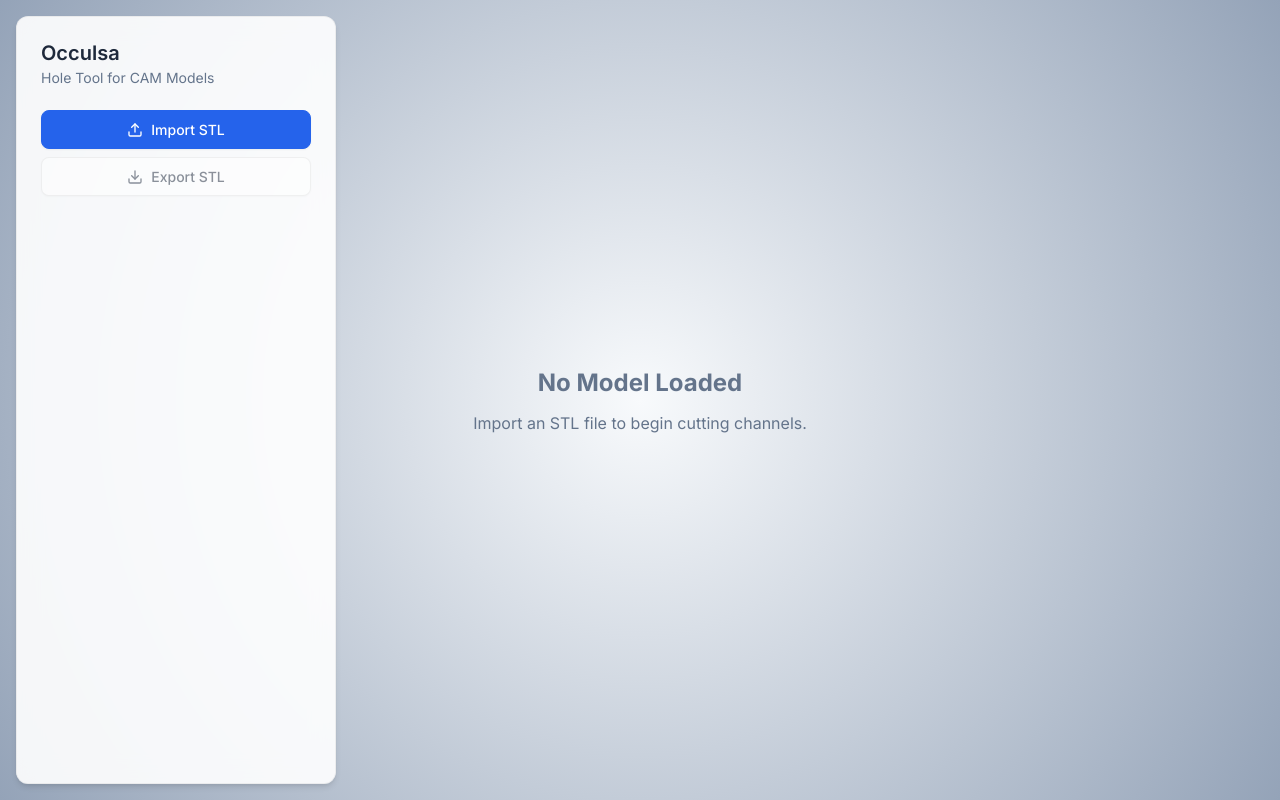
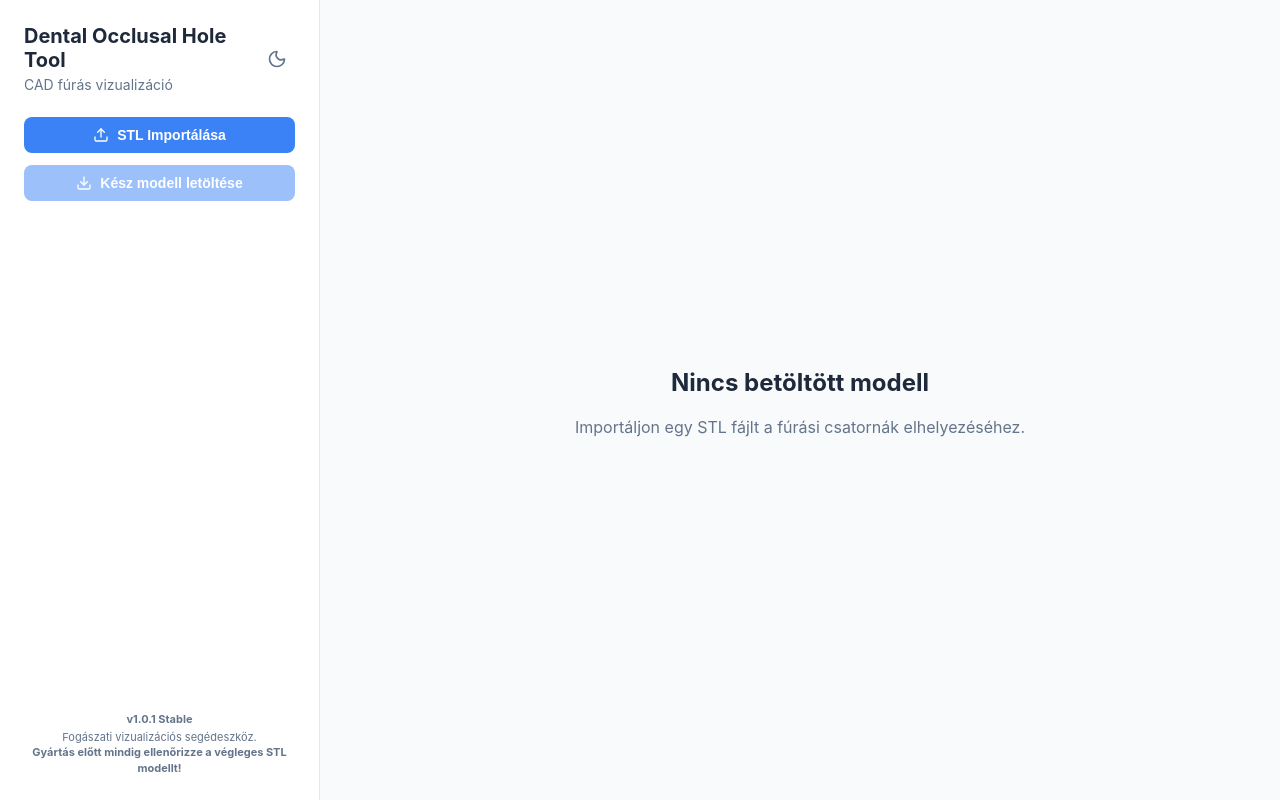
Before and after one commit to droberto87/Dental-Occlusal-Hole-Tool, a React (Vite) app in the folder frontend/: page / in a window 1280 px wide. Built offline with nearby package versions, Linux system fonts and the light colour scheme.

Commit message:
UI: Added Dark Mode, premium slider, and version footer. Fixed typos and translated UI.

```diff
--- a/frontend/src/App.jsx
+++ b/frontend/src/App.jsx
@@ -4,20 +4,28 @@ import Viewport3D from './components/Viewport3D';
 import useStore from './store/useStore';
 
 function App() {
-  const { activeModelId } = useStore();
+  const { activeModelId, darkMode } = useStore();
+
   return (
-    <>
+    <div className={`app-container ${darkMode ? 'dark' : ''}`}>
       <Sidebar />
-      <div className="viewport-container">
+      <div className="viewport-container" style={{ flex: 1, position: 'relative' }}>
         {!activeModelId && (
-          <div className="empty-state">
-            <h2>No Model Loaded</h2>
-            <p>Import an STL file to begin cutting channels.</p>
+          <div className="empty-state" style={{
+            position: 'absolute',
+            top: '50%',
+            left: '50%',
+            transform: 'translate(-50%, -50%)',
+            textAlign: 'center',
+            color: 'var(--text-secondary)'
+          }}>
+            <h2 style={{ color: 'var(--text-primary)' }}>Nincs betöltött modell</h2>
+            <p>Importáljon egy STL fájlt a fúrási csatornák elhelyezéséhez.</p>
           </div>
         )}
         {activeModelId && <Viewport3D />}
       </div>
-    </>
+    </div>
   );
 }
 
--- a/frontend/src/components/Sidebar.jsx
+++ b/frontend/src/components/Sidebar.jsx
@@ -1,6 +1,6 @@
 import React, { useRef, useState } from 'react';
 import useStore from '../store/useStore';
-import { Upload, Download, Undo, Redo, Plus, MousePointerClick, Trash2 } from 'lucide-react';
+import { Upload, Download, Undo, Redo, Plus, MousePointerClick, Trash2, Sun, Moon } from 'lucide-react';
 import { parseSTLWithAttributes, exportSTLWithAttributes } from '../utils/stlParser';
 import { processCSG } from '../utils/csgProcessor';
 
@@ -10,7 +10,8 @@ export default function Sidebar() {
     defaultDiameter, setDefaultDiameter,
     setIsEditing, placementStep, isEditing,
     undo, redo, historyIndex, history,
-    updateChannel, removeChannel
+    updateChannel, removeChannel,
+    darkMode, toggleDarkMode
   } = useStore();
 
   const activeModel = models.find(m => m.id === activeModelId);
@@ -30,16 +31,11 @@ export default function Sidebar() {
       try {
         const arrayBuffer = await file.arrayBuffer();
         const { geometry, headerBytes } = parseSTLWithAttributes(arrayBuffer);
-
-        // Generate a unique ID for the model
         const modelId = `model-${Date.now()}`;
-
-        // Add to store
         useStore.getState().setModel(modelId, geometry, headerBytes);
-
       } catch (error) {
         console.error("Failed to parse STL:", error);
-        alert("Failed to parse STL file.");
+        alert("Hiba történt az STL beolvasása során.");
       }
     }
   };
@@ -50,39 +46,62 @@ export default function Sidebar() {
 
     setIsExporting(true);
     try {
-      // 1. Process CSG
       const finalGeometry = await processCSG(activeModel.geometry, activeModel.channels);
-
-      // 2. Export to STL
       const blob = exportSTLWithAttributes(finalGeometry, activeModel.originalStlData);
-
-      // 3. Trigger Download
       const url = URL.createObjectURL(blob);
       const a = document.createElement('a');
       a.href = url;
-      a.download = `cut_model_${Date.now()}.stl`;
+      a.download = `dental_model_${Date.now()}.stl`;
       document.body.appendChild(a);
       a.click();
       document.body.removeChild(a);
       URL.revokeObjectURL(url);
     } catch (error) {
       console.error("Export failed:", error);
-      alert("Failed to export model.");
+      alert("Hiba történt az exportálás során.");
     } finally {
       setIsExporting(false);
     }
   };
 
   return (
-    <div className="sidebar glass-panel">
-      <div className="sidebar-header">
-        <h1>Occulsa</h1>
-        <p>Hole Tool for CAM Models</p>
+    <div className="sidebar" style={{
+      width: '320px',
+      backgroundColor: 'var(--panel-bg)',
+      borderRight: '1px solid var(--border-color)',
+      display: 'flex',
+      flexDirection: 'column',
+      padding: '24px',
+      boxSizing: 'border-box',
+      zIndex: 10
+    }}>
+      <div className="sidebar-header" style={{ marginBottom: '24px', display: 'flex', justifyContent: 'space-between', alignItems: 'center' }}>
+        <div>
+          <h2 style={{ margin: 0, fontSize: '1.25rem', fontWeight: 'bold', color: 'var(--text-primary)' }}>
+            Dental Occlusal Hole Tool
+          </h2>
+          <p style={{ margin: '4px 0 0 0', fontSize: '0.875rem', color: 'var(--text-secondary)' }}>
+            CAD fúrás vizualizáció
+          </p>
+        </div>
+        <button
+          onClick={toggleDarkMode}
+          style={{
+            background: 'none', border: 'none', color: 'var(--text-secondary)',
+            cursor: 'pointer', padding: '8px', borderRadius: '50%',
+            display: 'flex', alignItems: 'center', justifyContent: 'center',
+            transition: 'background-color 0.2s'
+          }}
+          onMouseEnter={(e) => e.currentTarget.style.backgroundColor = 'var(--card-bg)'}
+          onMouseLeave={(e) => e.currentTarget.style.backgroundColor = 'transparent'}
+        >
+          {darkMode ? <Sun size={20} /> : <Moon size={20} />}
+        </button>
       </div>
 
-      <div className="control-group">
-        <button className="btn btn-primary" onClick={handleImportClick}>
-          <Upload size={16} /> Import STL
+      <div style={{ display: 'flex', flexDirection: 'column', gap: '12px' }}>
+        <button className="btn" onClick={handleImportClick} style={{ width: '100%' }}>
+          <Upload size={16} /> STL Importálása
         </button>
         <input
           type="file"
@@ -92,31 +111,37 @@ export default function Sidebar() {
           onChange={handleFileChange}
         />
 
-        <button className="btn" disabled={!activeModelId || isExporting} onClick={handleExportClick}>
-          <Download size={16} /> {isExporting ? 'Exporting...' : 'Export STL'}
+        <button className="btn" disabled={!activeModelId || isExporting} onClick={handleExportClick} style={{ width: '100%' }}>
+          <Download size={16} /> {isExporting ? 'Exportálás...' : 'Kész modell letöltése'}
         </button>
       </div>
 
       {activeModelId && (
         <>
-          <hr style={{ border: 'none', borderTop: '1px solid var(--border-color)', margin: '16px 0' }} />
+          <hr style={{ border: 'none', borderTop: '1px solid var(--border-color)', margin: '24px 0' }} />
 
-          <div className="control-group">
+          <div style={{ marginBottom: '20px' }}>
             <button
-              className={`btn ${isEditing ? '' : 'btn-primary'}`}
+              className="btn"
               onClick={() => setIsEditing(!isEditing)}
-              style={{ background: isEditing ? 'rgba(255,255,255,0.1)' : undefined }}
+              style={{
+                width: '100%',
+                backgroundColor: isEditing ? 'var(--text-secondary)' : 'var(--accent-color)',
+                opacity: isEditing ? 0.8 : 1
+              }}
             >
               {isEditing ? (
-                <><MousePointerClick size={16} /> Click on Model to Pierce</>
+                <><MousePointerClick size={16} /> Kattintson a modellre</>
               ) : (
-                <><Plus size={16} /> Add Channel</>
+                <><Plus size={16} /> Új furat elhelyezése</>
               )}
             </button>
           </div>
 
-          <div className="control-group">
-            <label>Diameter ({currentDiameter.toFixed(1)} mm){activeChannel ? ' — active channel' : ' — new channels'}</label>
+          <div style={{ marginBottom: '24px' }}>
+            <label style={{ display: 'block', fontSize: '13px', fontWeight: '500', marginBottom: '8px', color: 'var(--text-secondary)' }}>
+              Átmérő: {currentDiameter.toFixed(1)} mm
+            </label>
             <input
               type="range"
               min="1.0"
@@ -135,8 +160,10 @@ export default function Sidebar() {
             />
           </div>
 
-          <div className="control-group" style={{ flex: 1, display: 'flex', flexDirection: 'column', minHeight: 0 }}>
-            <h4 style={{ margin: '0 0 8px 0', fontSize: '13px', color: '#475569' }}>Holes ({activeModel.channels.length})</h4>
+          <div style={{ flex: 1, display: 'flex', flexDirection: 'column', minHeight: 0 }}>
+            <h4 style={{ margin: '0 0 12px 0', fontSize: '13px', color: 'var(--text-primary)' }}>
+              Furatok listája ({activeModel.channels.length})
+            </h4>
             <div style={{ display: 'flex', flexDirection: 'column', gap: '8px', overflowY: 'auto', paddingRight: '4px' }}>
               {activeModel.channels.map((ch, idx) => {
                 const isActive = activeChannelId === ch.id;
@@ -145,22 +172,22 @@ export default function Sidebar() {
                     key={ch.id}
                     onClick={() => useStore.setState({ activeChannelId: ch.id })}
                     style={{
-                      padding: '10px',
-                      borderRadius: '8px',
-                      border: `2px solid ${isActive ? '#3b82f6' : '#e2e8f0'}`,
-                      backgroundColor: isActive ? '#eff6ff' : '#f8fafc',
+                      padding: '12px',
+                      borderRadius: '10px',
+                      border: `2px solid ${isActive ? 'var(--card-active-border)' : 'var(--border-color)'}`,
+                      backgroundColor: isActive ? 'var(--card-active-bg)' : 'var(--card-bg)',
                       display: 'flex',
                       justifyContent: 'space-between',
                       alignItems: 'center',
                       cursor: 'pointer',
-                      transition: 'all 0.2s'
+                      transition: 'all 0.15s ease'
                     }}
                   >
                     <div>
-                      <div style={{ fontWeight: '600', fontSize: '13px', color: isActive ? '#1e40af' : '#334155' }}>
-                        Hole #{idx + 1}
+                      <div style={{ fontWeight: '600', fontSize: '13px', color: isActive ? 'var(--accent-color)' : 'var(--text-primary)' }}>
+                        Furat #{idx + 1}
                       </div>
-                      <div style={{ fontSize: '12px', color: '#64748b', marginTop: '2px' }}>
+                      <div style={{ fontSize: '12px', color: 'var(--text-secondary)', marginTop: '2px' }}>
                         Ø {ch.diameter.toFixed(1)} mm
                       </div>
                     </div>
@@ -171,9 +198,8 @@ export default function Sidebar() {
                       }}
                       style={{
                         background: 'none', border: 'none', color: '#ef4444',
-                        cursor: 'pointer', padding: '6px', borderRadius: '4px'
+                        cursor: 'pointer', padding: '6px', opacity: 0.8
                       }}
-                      title="Delete hole"
                     >
                       <Trash2 size={16} />
                     </button>
@@ -183,16 +209,27 @@ export default function Sidebar() {
             </div>
           </div>
 
-          <div className="flex-row" style={{ marginTop: 'auto', paddingTop: '12px' }}>
-            <button className="btn" style={{ flex: 1 }} onClick={undo} disabled={historyIndex <= 0}>
-              <Undo size={16} /> Undo
+          <div style={{ display: 'flex', gap: '8px', marginTop: '20px', paddingTop: '16px', borderTop: '1px solid var(--border-color)' }}>
+            <button className="btn" style={{ flex: 1, backgroundColor: 'var(--border-color)', color: 'var(--text-primary)' }}
+                    onClick={undo} disabled={historyIndex <= 0}>
+              <Undo size={14} /> Vissza
             </button>
-            <button className="btn" style={{ flex: 1 }} onClick={redo} disabled={historyIndex >= history.length - 1}>
-              <Redo size={16} /> Redo
+            <button className="btn" style={{ flex: 1, backgroundColor: 'var(--border-color)', color: 'var(--text-primary)' }}
+                    onClick={redo} disabled={historyIndex >= history.length - 1}>
+              <Redo size={14} /> Előre
             </button>
           </div>
         </>
       )}
+
+      {/* Footer / Disclaimer */}
+      <div style={{ marginTop: 'auto', paddingTop: '24px', fontSize: '11px', color: 'var(--text-secondary)', textAlign: 'center' }}>
+        <div style={{ fontWeight: 'bold', marginBottom: '4px' }}>v1.0.1 Stable</div>
+        <p style={{ margin: 0, lineHeight: '1.4' }}>
+          Fogászati vizualizációs segédeszköz.<br/>
+          <strong>Gyártás előtt mindig ellenőrizze a végleges STL modellt!</strong>
+        </p>
+      </div>
     </div>
   );
 }
--- a/frontend/src/index.css
+++ b/frontend/src/index.css
@@ -1,183 +1,122 @@
-@import url('https://fonts.googleapis.com/css2?family=Inter:wght@300;400;500;600;700&display=swap');
-
 :root {
-  --bg-dark: #f0f2f5;
-  --bg-panel: rgba(255, 255, 255, 0.8);
+  --bg-color: #f8fafc;
+  --panel-bg: #ffffff;
   --text-primary: #1e293b;
   --text-secondary: #64748b;
-  --accent: #2563eb;
-  --accent-hover: #1d4ed8;
-  --accent-glow: rgba(37, 99, 235, 0.2);
-  --border-color: rgba(0, 0, 0, 0.1);
+  --accent-color: #3b82f6;
+  --border-color: #e2e8f0;
+  --card-bg: #f8fafc;
+  --card-active-bg: #eff6ff;
+  --card-active-border: #3b82f6;
+  --input-bg: #ffffff;
 }
 
-* {
-  box-sizing: border-box;
-  margin: 0;
-  padding: 0;
-  font-family: 'Inter', sans-serif;
+@media (prefers-color-scheme: dark) {
+  .app-container:not(.dark-off) {
+    --bg-color: #0f172a;
+    --panel-bg: #1e293b;
+    --text-primary: #f1f5f9;
+    --text-secondary: #94a3b8;
+    --accent-color: #60a5fa;
+    --border-color: #334155;
+    --card-bg: #0f172a;
+    --card-active-bg: #1e3a8a;
+    --card-active-border: #60a5fa;
+    --input-bg: #334155;
+  }
+}
+
+.app-container.dark {
+  --bg-color: #0f172a;
+  --panel-bg: #1e293b;
+  --text-primary: #f1f5f9;
+  --text-secondary: #94a3b8;
+  --accent-color: #60a5fa;
+  --border-color: #334155;
+  --card-bg: #0f172a;
+  --card-active-bg: #1e3a8a;
+  --card-active-border: #60a5fa;
+  --input-bg: #334155;
 }
 
 body {
-  background-color: #cbd5e1;
+  margin: 0;
+  font-family: 'Inter', -apple-system, BlinkMacSystemFont, 'Segoe UI', Roboto, sans-serif;
+  background-color: var(--bg-color);
   color: var(--text-primary);
-  height: 100vh;
-  width: 100vw;
   overflow: hidden;
-  /* Vignette effect: lighter center, darker corners */
-  background-image: radial-gradient(circle, #f8fafc 0%, #94a3b8 100%);
+  transition: background-color 0.3s, color 0.3s;
 }
 
-#root {
-  height: 100%;
+.app-container {
   display: flex;
+  width: 100vw;
+  height: 100vh;
 }
 
-/* Glassmorphism Panel */
-.glass-panel {
-  background: var(--bg-panel);
-  backdrop-filter: blur(12px);
-  -webkit-backdrop-filter: blur(12px);
-  border: 1px solid var(--border-color);
-  border-radius: 12px;
-  box-shadow: 0 4px 6px -1px rgba(0, 0, 0, 0.1), 0 2px 4px -1px rgba(0, 0, 0, 0.06);
+/* Premium Slider Styling */
+input[type=range] {
+  -webkit-appearance: none;
+  width: 100%;
+  background: transparent;
 }
 
-/* Sidebar Specifics */
-.sidebar {
-  width: 320px;
-  height: calc(100vh - 32px);
-  margin: 16px;
-  display: flex;
-  flex-direction: column;
-  padding: 24px;
-  z-index: 10;
-  position: absolute;
-  left: 0;
-  top: 0;
-  background: rgba(255, 255, 255, 0.9);
-  border: 1px solid rgba(0, 0, 0, 0.05);
+input[type=range]:focus {
+  outline: none;
 }
 
-.sidebar-header {
-  margin-bottom: 24px;
+input[type=range]::-webkit-slider-runnable-track {
+  width: 100%;
+  height: 6px;
+  cursor: pointer;
+  background: var(--border-color);
+  border-radius: 3px;
+  border: none;
 }
 
-.sidebar-header h1 {
-  font-size: 1.25rem;
-  font-weight: 600;
-  color: var(--text-primary);
-  display: flex;
-  align-items: center;
-  gap: 8px;
+input[type=range]::-webkit-slider-thumb {
+  height: 18px;
+  width: 18px;
+  border-radius: 50%;
+  background: var(--accent-color);
+  cursor: pointer;
+  -webkit-appearance: none;
+  margin-top: -6px;
+  box-shadow: 0 1px 3px rgba(0,0,0,0.2);
+  border: 2px solid var(--panel-bg);
+  transition: transform 0.1s ease;
 }
 
-.sidebar-header p {
-  font-size: 0.875rem;
-  color: var(--text-secondary);
-  margin-top: 4px;
+input[type=range]:active::-webkit-slider-thumb {
+  transform: scale(1.2);
 }
 
-.control-group {
-  margin-bottom: 20px;
-  display: flex;
-  flex-direction: column;
-  gap: 8px;
-}
-
-.control-group label {
-  font-size: 0.875rem;
-  font-weight: 500;
-  color: var(--text-secondary);
-}
-
-/* Buttons */
 .btn {
-  display: flex;
+  display: inline-flex;
   align-items: center;
   justify-content: center;
   gap: 8px;
   padding: 10px 16px;
+  background-color: var(--accent-color);
+  color: white;
+  border: none;
   border-radius: 8px;
-  border: 1px solid var(--border-color);
-  background: white;
-  color: var(--text-primary);
-  font-size: 0.875rem;
-  font-weight: 500;
+  font-weight: 600;
   cursor: pointer;
-  transition: all 0.2s ease;
-  box-shadow: 0 1px 2px rgba(0,0,0,0.05);
+  transition: all 0.2s;
+  font-size: 14px;
 }
 
-.btn:hover {
-  background: #f8fafc;
-  border-color: rgba(0, 0, 0, 0.2);
+.btn:hover:not(:disabled) {
+  filter: brightness(1.1);
+  transform: translateY(-1px);
 }
 
-.btn-primary {
-  background: var(--accent);
-  border-color: var(--accent);
-  color: white;
-}
-
-.btn-primary:hover {
-  background: var(--accent-hover);
-  border-color: var(--accent-hover);
-  box-shadow: 0 0 12px var(--accent-glow);
+.btn:active:not(:disabled) {
+  transform: translateY(0);
 }
 
 .btn:disabled {
   opacity: 0.5;
   cursor: not-allowed;
 }
-
-/* Range Input */
-input[type=range] {
-  -webkit-appearance: none;
-  width: 100%;
-  background: transparent;
-}
-
-input[type=range]::-webkit-slider-thumb {
-  -webkit-appearance: none;
-  height: 16px;
-  width: 16px;
-  border-radius: 50%;
-  background: var(--accent);
-  cursor: pointer;
-  margin-top: -6px;
-  box-shadow: 0 0 8px var(--accent-glow);
-}
-
-input[type=range]::-webkit-slider-runnable-track {
-  width: 100%;
-  height: 4px;
-  cursor: pointer;
-  background: rgba(255, 255, 255, 0.1);
-  border-radius: 2px;
-}
-
-.viewport-container {
-  flex: 1;
-  height: 100%;
-  position: relative;
-}
-
-.empty-state {
-  position: absolute;
-  top: 50%;
-  left: 50%;
-  transform: translate(-50%, -50%);
-  display: flex;
-  flex-direction: column;
-  align-items: center;
-  gap: 16px;
-  color: var(--text-secondary);
-  pointer-events: none;
-}
-
-/* Utility */
-.flex-row {
-  display: flex;
-  gap: 8px;
-}
--- a/frontend/src/store/useStore.js
+++ b/frontend/src/store/useStore.js
@@ -12,6 +12,8 @@ const useStore = create((set, get) => ({
   tempStartPoint: null,
   tempEndPoint: null,
   defaultDiameter: 3.0,
+  darkMode: false,
+  toggleDarkMode: () => set((state) => ({ darkMode: !state.darkMode })),
 
   history: [],
   historyIndex: -1,
```
